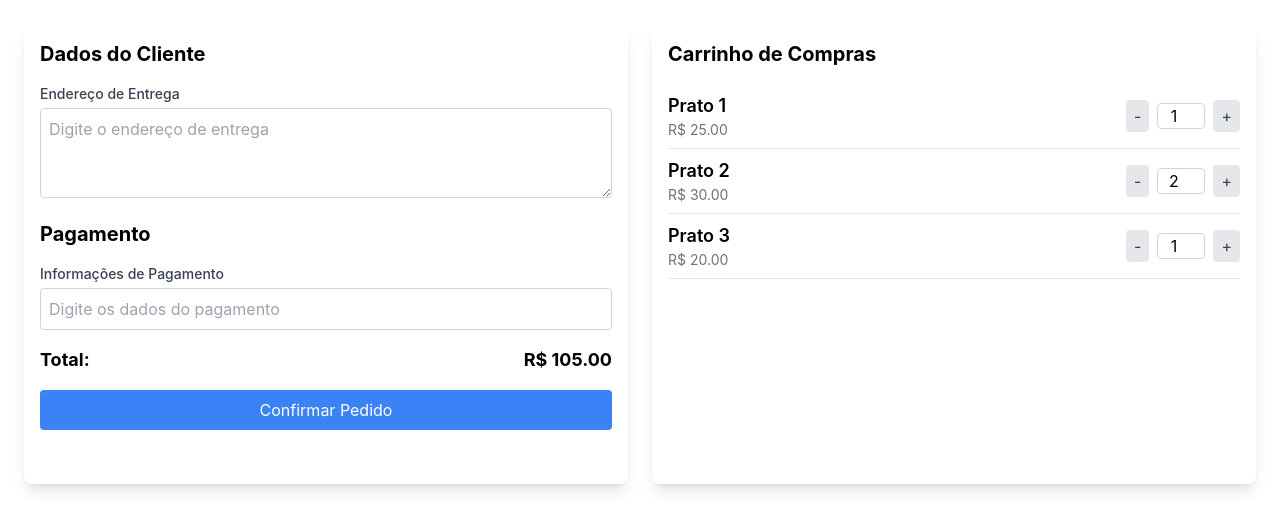
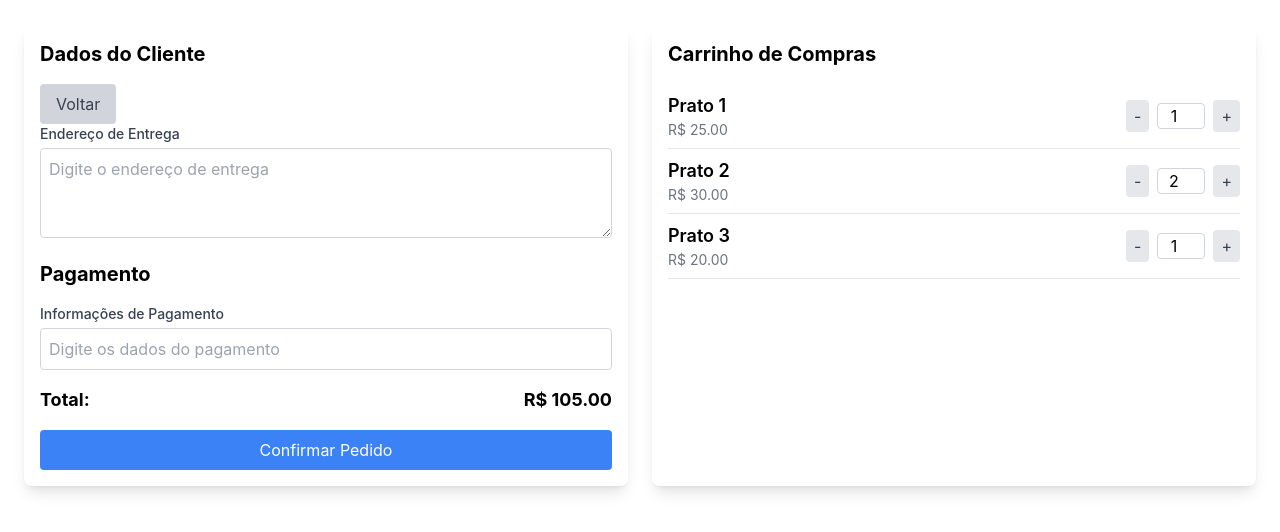
Before and after one commit to felpsM67/front-end-comum-pi-senac, a React (Create React App) app: page /carrinho in a window 1280 px wide. Shown: the top 532 px of the page. Built offline with nearby package versions, Linux system fonts and the light colour scheme; no server answers.

Commit message:
adiciona botão voltar ao carrinho

```diff
--- a/src/components/ShoppingCart.tsx
+++ b/src/components/ShoppingCart.tsx
@@ -1,6 +1,7 @@
 /* eslint-disable @typescript-eslint/no-unused-vars */
 import React, { useContext, useState } from 'react';
 import { CartContext } from '../context/cartContext';
+import { useNavigate } from 'react-router';
 
 interface Dish {
   id: number;
@@ -16,6 +17,7 @@
     { id: 3, name: 'Prato 3', price: 20.0, quantity: 1 },
   ]);
 
+  const navigate = useNavigate();
   const [address, setAddress] = useState<string>('');
   const [paymentInfo, setPaymentInfo] = useState<string>('');
 
@@ -54,6 +56,12 @@
       {/* Dados do cliente e pagamento */}
       <div className="flex-1 bg-white shadow-lg rounded-lg p-4">
         <h2 className="text-xl font-bold mb-4">Dados do Cliente</h2>
+        <button
+            onClick={() => navigate(-1)}
+            className="bg-gray-300 text-gray-700 px-4 py-2 rounded hover:bg-gray-400"
+          >
+            Voltar
+          </button>
         <div className="mb-4">
           <label className="block text-sm font-medium text-gray-700 mb-1">
             Endereço de Entrega
```
